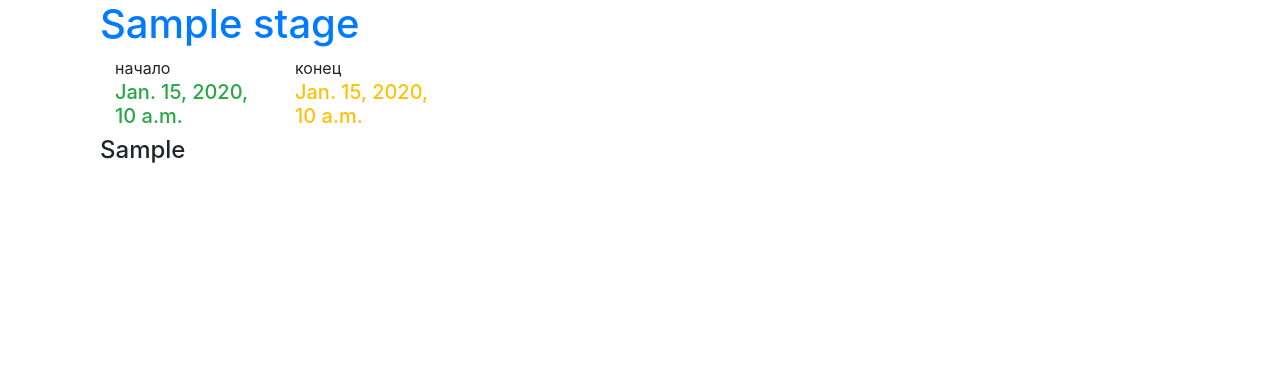
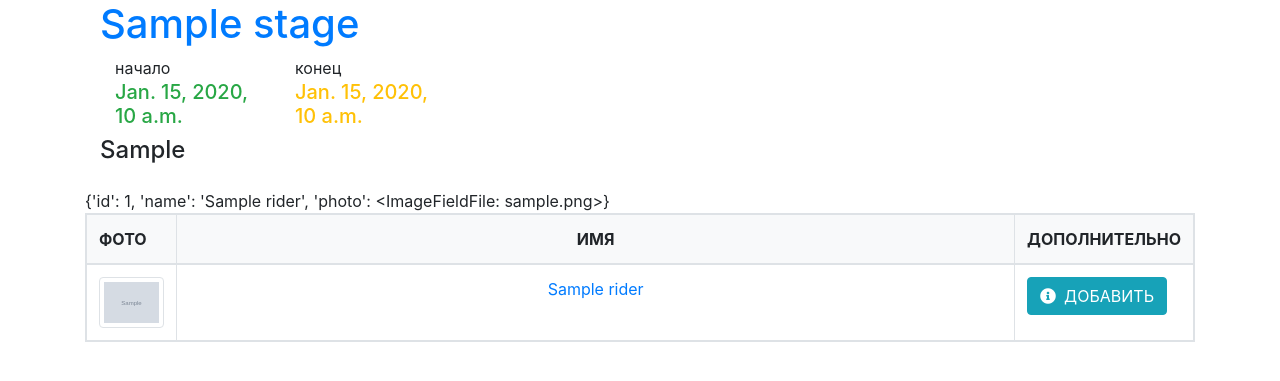
Before and after one commit to iKozzz/MTBRB, a Django app: page /stage_details/1 in a window 1280 px wide. Shown: the part 56-437 px from the top of the page. Run offline with Django 3.2, Linux system fonts and the light colour scheme; tables that the repository leaves empty hold one stand-in row (values such as "Sample post"); grey boxes marked "Sample" are stand-in pictures; some libraries are stand-ins or nearby versions.

Commit message:
hello world

```diff
--- a/em/models.py
+++ b/em/models.py
@@ -19,3 +19,8 @@ class Stage(models.Model):
 
     def __str__(self):
         return self.name
+
+
+class Riders_And_Stage(models.Model):
+    rider = models.ForeignKey(Rider, on_delete=models.CASCADE)
+    stage = models.ForeignKey(Stage, on_delete=models.CASCADE)
--- a/em/templates/rider_details.html
+++ b/em/templates/rider_details.html
@@ -5,7 +5,9 @@
 <div class="container">
     <div class="col-md-12">
         <div class="row">
-            <img class="img-responsive img-rounded" src="{{ rider.photo.url }}" alt="rider_photo">
+            {% if rider.photo %}
+                <img class="img-responsive img-rounded" src="{{ rider.photo.url }}" alt="rider_photo">
+            {% endif %}
         </div>
         <div class="row">
             <h1 class="text-primary text-center">{{ rider.name }}</h1>
--- a/em/templates/stage_details.html
+++ b/em/templates/stage_details.html
@@ -21,4 +21,51 @@
     </div>
 </div>
 
+<div class="row mt-3">
+    <div class="col-md-12">
+        <table class="table table-hover table-responsive table-bordered">
+            <thead class="text-uppercase bg-light">
+                <tr>
+                    <th class="col-md-1">фото</th>
+                    <th class="col-md-10 text-center">имя</th>
+                    <th class="col-md-1">дополнительно</th>
+                </tr>
+            </thead>
+            <tbody>
+            {% if riders %}
+            {% for rider in riders %}
+
+            {{rider}}
+
+            <tr>
+                <td class="">
+                    {% if rider.photo %}
+                        <div class="icon">
+                            <img class="img-fluid img-thumbnail" src="{{ rider.photo.url }}" alt="rider_avatar">
+                        </div>
+                    {% else %}
+                        <div class="icon">
+                            {% load static %}
+                            <i class="fas fa-user-circle"></i>
+                        </div>
+                    {% endif %}
+                </td>
+                <td class="text-center">
+                    <a href="{% url 'em:rider_details' rider.id %}">{{ rider.name }}</a>
+                </td>
+                <td>
+                    <a class="btn btn-info text-uppercase" href="{% url 'em:rider_stage_assign' rider.id 1 %}" role="button"><i class="fas fa-info-circle mr-2"></i>добавить</a>
+                </td>
+            </tr>
+            {% endfor %}
+            {% else %}
+            <tr class="row">
+                <td class="text-center text-info text-uppercase">пусто</td>
+            </tr>
+            {% endif %}
+            </tbody>
+        </table>
+    </div>
+</div>
+
 {% endblock %}
--- a/em/urls.py
+++ b/em/urls.py
@@ -9,9 +9,10 @@ urlpatterns = [
     path('', views.RidersView.as_view(), name='riders'),
     path('rider_details/<int:pk>', views.RiderDetailsView.as_view(), name='rider_details'),
     path('rider_add/', views.rider_add, name='rider_add'),
+    path('rider_stage_assign/<int:rider_id>/<int:stage_id>', views.rider_stage_assign, name='rider_stage_assign'),
 
     path('stages/', views.StagesView.as_view(), name='stages'),
-    path('stage_details/<int:pk>', views.StageDetailsView.as_view(), name='stage_details'),
+    path('stage_details/<int:pk>', views.StageDetailsView, name='stage_details'),
     path('stage_add/', views.stage_add, name='stage_add'),
 
     path('liderboard/', views.LiderboardView.as_view(), name='liderboard'),
--- a/em/views.py
+++ b/em/views.py
@@ -7,10 +7,12 @@ from .models import *
 
 class RidersView(generic.ListView):
     template_name = 'riders.html'
-    context_object_name = 'riders_list'
+    context_object_name = 'data'
 
     def get_queryset(self):
-        return Rider.objects.order_by('id')[:]
+        riders = Rider.objects.order_by('id')[:]
+        stages = Stage.objects.order_by('date_start')[:]
+        return {'riders': riders, 'stages': stages};
 
 
 class RiderDetailsView(generic.DetailView):
@@ -26,9 +28,22 @@ class StagesView(generic.ListView):
         return Stage.objects.order_by('date_start')[:]
 
 
-class StageDetailsView(generic.DetailView):
-    model = Stage
-    template_name = 'stage_details.html'
+def StageDetailsView(request, pk):
+    stage = Stage.objects.get(id = pk)
+    riders_in_stage = Riders_And_Stage.objects.filter(stage = stage)
+    riders = []
+    for rider_in_stage in riders_in_stage:
+        print(rider_in_stage.rider)
+
+        rider = Rider.objects.get(id=rider_in_stage.rider.id)
+
+        riders.append({
+            'id': rider.id,
+            'name': rider.name,
+            'photo': rider.photo
+        })
+
+    return render(request, 'stage_details.html', {'riders': riders, 'stage': stage})
 
 
 class LiderboardView(generic.ListView):
@@ -51,6 +66,14 @@ def rider_add(request):
         'form': form
     })
 
+def rider_stage_assign(request, rider_id, stage_id):
+    rider = Rider.objects.get(id = rider_id)
+    stage = Stage.objects.get(id = stage_id)
+    if (Riders_And_Stage.objects.filter(rider = rider, stage = stage) is None):
+        print('tst')
+        Riders_And_Stage(rider = rider, stage = stage).save()
+    return redirect('em:riders')
+
 
 def stage_add(request):
     if request.method == 'POST':
```
Also changed, not shown: em/templates/riders.html (+14 -4 lines).
